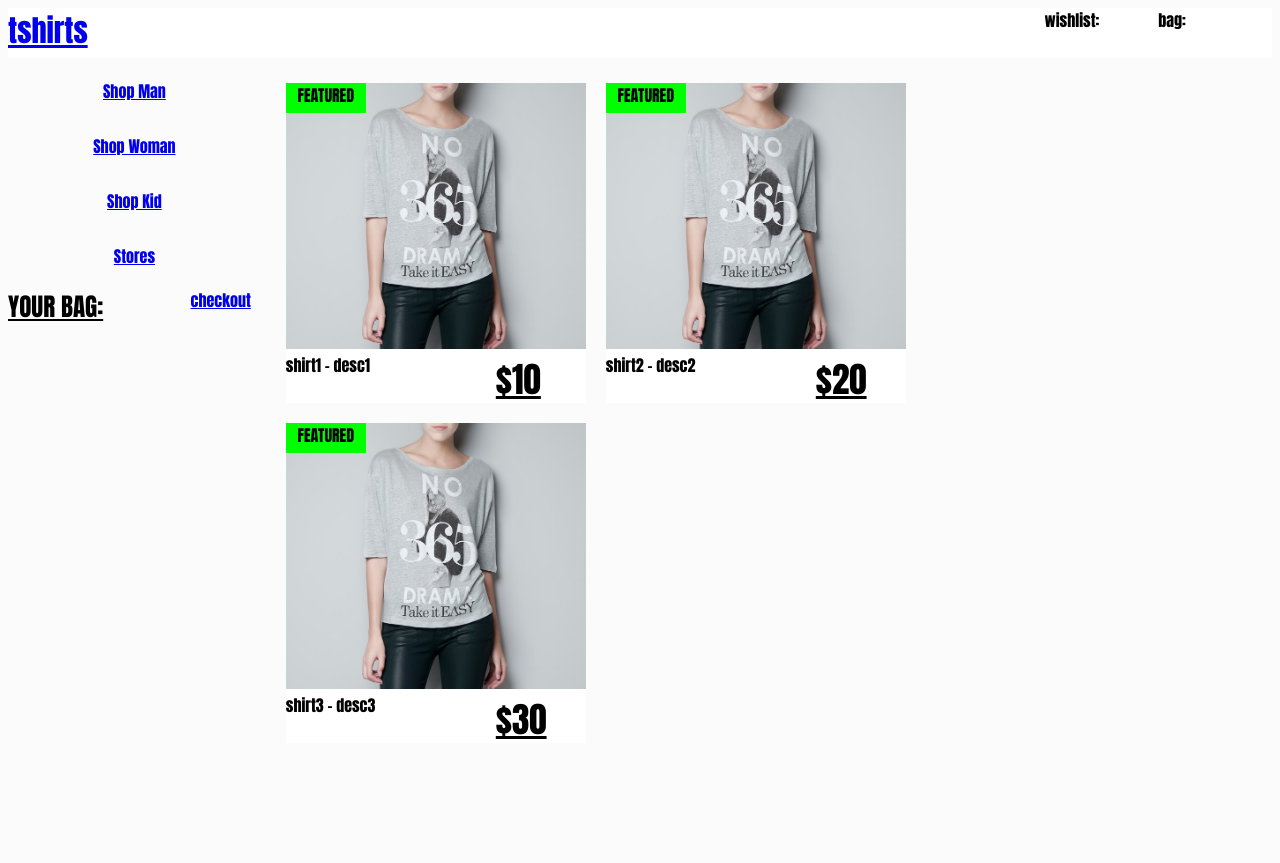
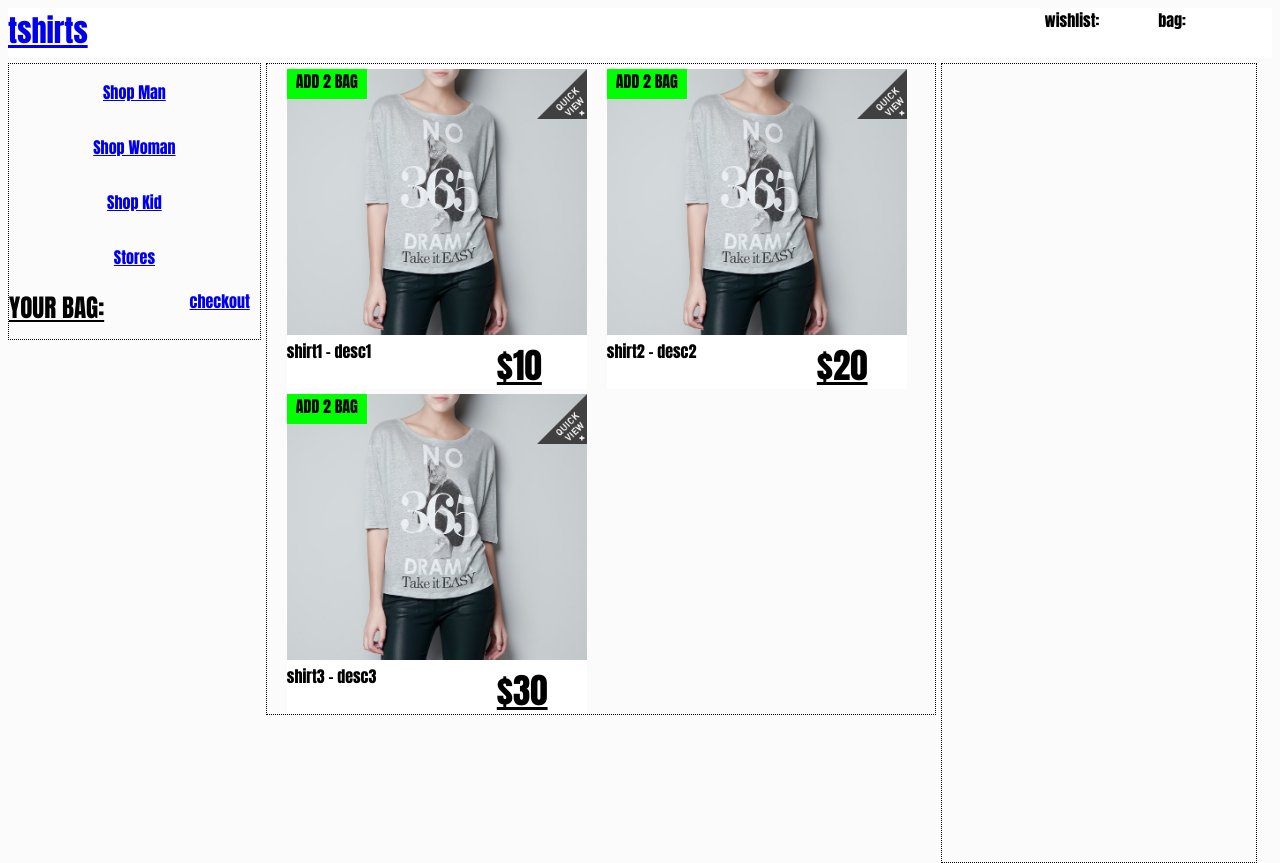
Before and after one commit to penzomassimo/online_store_backbonejs, a website: page store.html in a window 1280 px wide. Before the commit the page ends 800 px from the top, so only its background shows below. Drawn offline with nearby package versions, Linux system fonts and the light colour scheme; no server answers.

Commit message:
Added Quick Look area

```diff
--- a/app_store.js
+++ b/app_store.js
@@ -77,13 +77,37 @@ STORE.my_constructors.views.SingleProduct = Backbone.View.extend({
         return this;
     },
     events: {
-        'click' : 'addToBag'
+        'click .add': 'addToBag',
+        'click .quick_view': 'showQuickView'
     },
     addToBag: function(){
+        this.$el.fadeTo( "slow" , 0.5, function() {
+            // Animation complete.
+            console.log('animation complete');
+        });
         console.log('I have been added to the cart');
         STORE.my_objects.collections.myBag.add([this.model]);
         STORE.my_objects.views.BagSummary.$el.html('');
         STORE.my_objects.views.BagSummary.render();
+    },
+    showQuickView: function(){
+        STORE.my_objects.views.Quick_view = new STORE.my_constructors.views.QuickLook(
+            {
+                el: '#quick',
+                model: this.model
+            }
+        );
+        console.log('QUICK VIEW HAS BEEN ACTIVATED');
+    }
+});
+STORE.my_constructors.views.QuickLook = Backbone.View.extend({
+    initialize: function(){
+        this.render();
+    },
+    template: _.template($("#quick_view_template").html()),
+    render: function(){
+        this.$el.html(this.template(this.model.toJSON()));
+        return this;
     }
 });
 STORE.my_constructors.views.ShoppingCartSummary = Backbone.View.extend({
@@ -132,7 +156,7 @@ STORE.my_constructors.views.TestView = Backbone.View.extend({
         this.render();
     },
     render: function(){
-        this.$el.html('<p class="animated bounceInLeft">hello test</p> <p class="animated bounceInLeft">hello test</p>');
+        this.$el.html('<p>hello test</p> <p>hello test</p>');
         return this;
     }
 });
@@ -320,9 +344,12 @@ isa.done(function(data){
 
 
 //GEOLOCATION TEST
+/*
 if ("geolocation" in navigator) {
     console.log('we have geolocation services');
-    /* geolocation is available */
+    */
+/* geolocation is available *//*
+
 } else {
     console.log('no geo');
 }
@@ -334,4 +361,4 @@ function success(position) {
 };
 function error() {
     console.log('unable to find coordinates');
-};
+};*/
--- a/store.html
+++ b/store.html
@@ -34,11 +34,24 @@
 </div>
 
 <div id="right"></div>
+<div id="quick"></div>
 
 
 
 
 <!--TEMPLATES-->
+
+<script type="text/template" id="quick_view_template">
+    <div>
+        <p class="animated bounceInDown"><%= name %></p>
+    </div>
+    <p class="animated bounceInDown"><%= name %></p>
+    <p class="animated bounceInDown"><%= name %></p>
+    <p class="animated bounceInDown"><%= name %></p>
+    <p class="animated bounceInDown"><%= name %></p>
+    <p class="animated bounceInDown"><%= name %></p>
+
+</script>
 
 
 <script type="text/template" id="map_template">
@@ -59,8 +72,11 @@
 <script type="text/template" id="product_template">
     <div class="product animated bounceInUp hvr-shadow">
         <div class="picture">
-            <div class="add">FEATURED</div>
+            <div class="add">ADD 2 BAG</div>
             <img src="assets/woman_shirt.jpg" alt=""/>
+            <div class="quick_view">
+                <img src="assets/quick_view.gif" alt=""/>
+            </div>
         </div>
         <div class="details">
             <div class="name"><%= name %> - <%= description %></div>
--- a/styles_store.css
+++ b/styles_store.css
@@ -6,6 +6,7 @@
 
 a {
     outline: 0; /*removes the dotted box around the links*/
+    cursor: pointer;
 }
 
 
@@ -58,7 +59,7 @@ body {
 
     /*box model*/
     margin: 5px 0px 0px 0px;
-    /*border: 1px dotted #000000;*/
+    border: 1px dotted #000000;
     padding: 0px 0px 0px 0px;
 
 }
@@ -78,11 +79,11 @@ body {
 
     /*size*/
     height: auto;
-    width: 75%;
+    width: 53%;
 
     /*box model*/
     margin: 5px 0px 0px 5px;
-    /*border: 1px dotted #000000;*/
+    border: 1px dotted #000000;
     padding: 0px 0px 0px 0px;
 
 }
@@ -160,7 +161,7 @@ body {
     width: 300px;
 
     /*box model*/
-    margin: 20px 0px 0px 20px;
+    margin: 5px 0px 0px 20px;
     /*border: 1px dotted #000000;*/
     padding: 0px 0px 0px 0px;
 
@@ -705,3 +706,61 @@ img {
 
 
 }
+
+.quick_view {
+    /*positioning*/
+    position: absolute;
+    top: 0px;
+    right: 0px;
+    /*bottom: 0px;*/
+    /*left: 0px;*/
+    /*float: right;*/
+    z-index: 5;
+
+    /*display*/
+    display: block; /*default display for div tags*/
+
+    /*size*/
+    height: 50px;
+    width: 50px;
+
+    /*box model*/
+    margin: 0px 0px 0px 0px;
+    /*border: 1px dotted #000000;*/
+    padding: 0px 0px 0px 0px;
+
+
+    font-family: 'Anton', sans-serif;
+
+    text-align: center;
+    /*font-size: 40px;*/
+}
+
+#quick {
+    /*positioning*/
+    position: relative;
+    top: 0px;
+    right: 0px;
+    bottom: 0px;
+    left: 0px;
+    float: left;
+
+
+    /*display*/
+    display: block; /*default display for div tags*/
+
+    /*size*/
+    height: 800px;
+    width: 25%;
+
+    /*box model*/
+    margin: 5px 0px 0px 5px;
+    border: 1px dotted #000000;
+    padding: 0px 0px 0px 0px;
+
+    font-family: 'Anton', sans-serif;
+    font-size: 50px;
+
+
+
+}
```
Also changed, not shown: assets/quick_view.gif (added).
